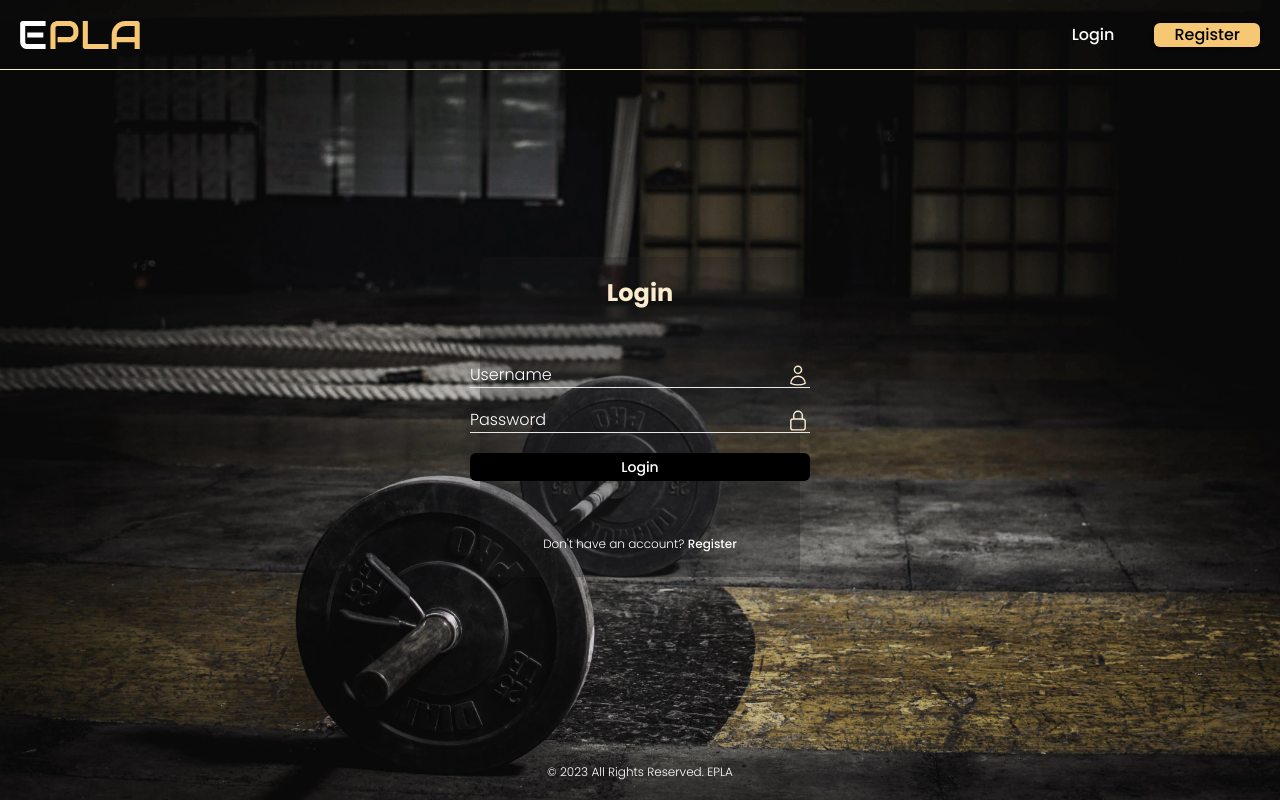
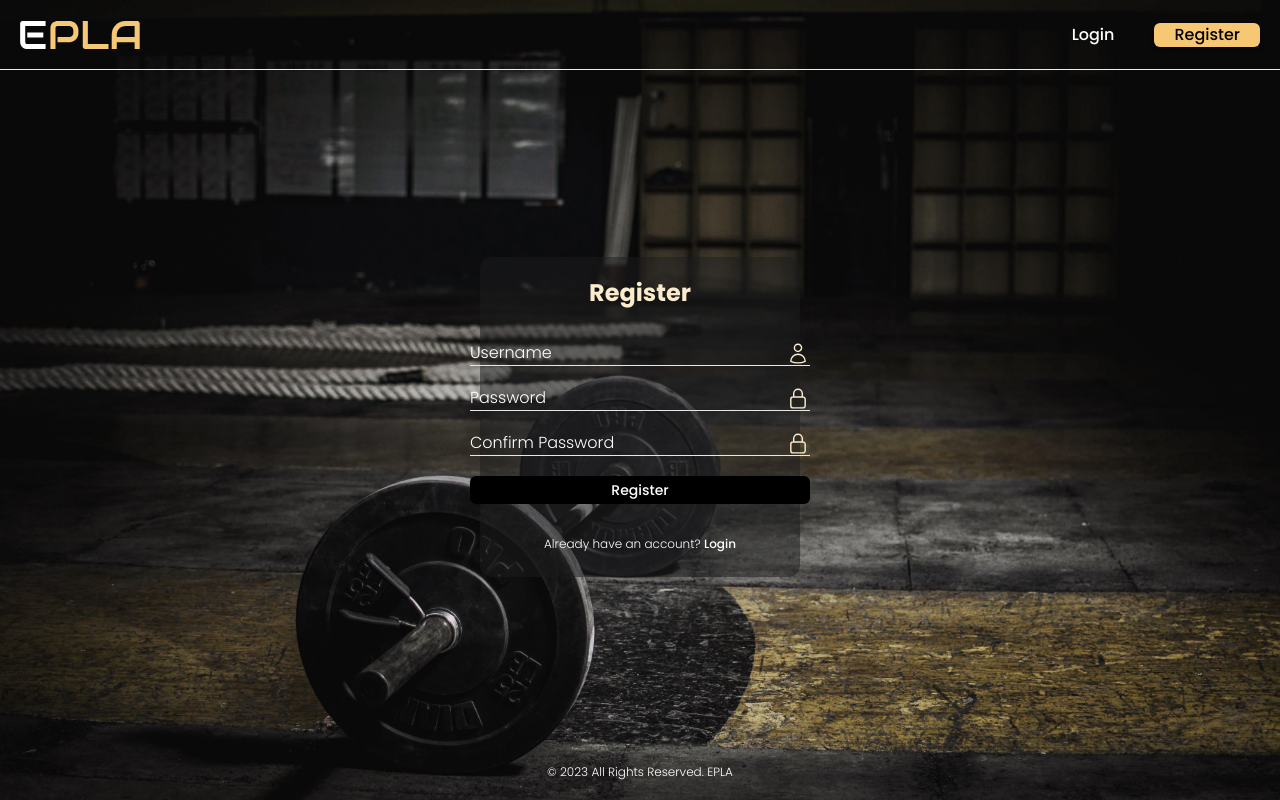
Before and after one commit to haidarmaula/EPLA, a Flask app: page / in a window 1280 px wide. Run offline with Flask 3, Linux system fonts and the light colour scheme; some libraries are stand-ins or nearby versions.

Commit message:
Create register form

```diff
--- a/app.py
+++ b/app.py
@@ -29,7 +29,7 @@ def after_request(response):
 
 @app.route("/")
 def index():
-    return render_template("login.html")
+    return render_template("register.html")
 
 if __name__ == "__main__":
     app.run(debug=True)
--- a/templates/login.html
+++ b/templates/register.html
@@ -6,10 +6,10 @@
 
 {% block main %}
     <img src="/static/images/barbell.jpg " class="absolute w-screen object-cover bottom-0 -z-10">
-    <div class="w-80 h-80 rounded-lg bg-default bg-opacity-30">
+    <div class="w-80 h-80 rounded-xl bg-default bg-opacity-50">
         <div class="container flex flex-col h-full items-center">
-            <h1 class="basis-1/12 p-5 font-bold text-2xl text-yellow-2">Login</h1>
-            <form action="/login" method="post" class="basis-7/12 flex flex-col justify-center items-center space-y-5">
+            <h1 class="basis-1/12 p-5 font-bold text-2xl text-yellow-2">Register</h1>
+            <form action="/register" method="post" class="basis-7/12 flex flex-col justify-center items-center space-y-5">
                 <div class="flex">
                     <input type="text" id="username" required placeholder="Username" class="border-b outline-none bg-transparent caret-yellow-2 placeholder-white font-light text-white">
                     <svg xmlns="http://www.w3.org/2000/svg" fill="none" viewBox="0 0 24 24" stroke-width="1.5" stroke="#FAEBCD" class="w-6 h-6 mt-px border-b">
@@ -22,9 +22,15 @@
                         <path stroke-linecap="round" stroke-linejoin="round" d="M16.5 10.5V6.75a4.5 4.5 0 10-9 0v3.75m-.75 11.25h10.5a2.25 2.25 0 002.25-2.25v-6.75a2.25 2.25 0 00-2.25-2.25H6.75a2.25 2.25 0 00-2.25 2.25v6.75a2.25 2.25 0 002.25 2.25z" />
                     </svg>
                 </div>
-                <button type="submit" class="w-full py-1 rounded-md bg-black font-medium text-sm text-white hover:bg-default transition-colors">Login</button>
+                <div class="flex">
+                    <input type="password" id="confirmation" required placeholder="Confirm Password" class="border-b outline-none bg-transparent caret-yellow-2 placeholder-white font-light text-white">
+                    <svg xmlns="http://www.w3.org/2000/svg" fill="none" viewBox="0 0 24 24" stroke-width="1.5" stroke="#FAEBCD" class="w-6 h-6 mt-px border-b">
+                        <path stroke-linecap="round" stroke-linejoin="round" d="M16.5 10.5V6.75a4.5 4.5 0 10-9 0v3.75m-.75 11.25h10.5a2.25 2.25 0 002.25-2.25v-6.75a2.25 2.25 0 00-2.25-2.25H6.75a2.25 2.25 0 00-2.25 2.25v6.75a2.25 2.25 0 002.25 2.25z" />
+                    </svg>
+                </div>
+                <button type="submit" class="w-full py-1 rounded-md bg-black font-medium text-sm text-white hover:bg-default transition-colors">Register</button>
             </form>
-            <p class="p-5 font-light text-xs text-white">Don't have an account? <a href="/register" class="font-medium">Register</a></p>
+            <p class="p-5 font-light text-xs text-white">Already have an account? <a href="/login" class="font-medium">Login</a></p>
         </div>
     </div>
 {% endblock %}
```
